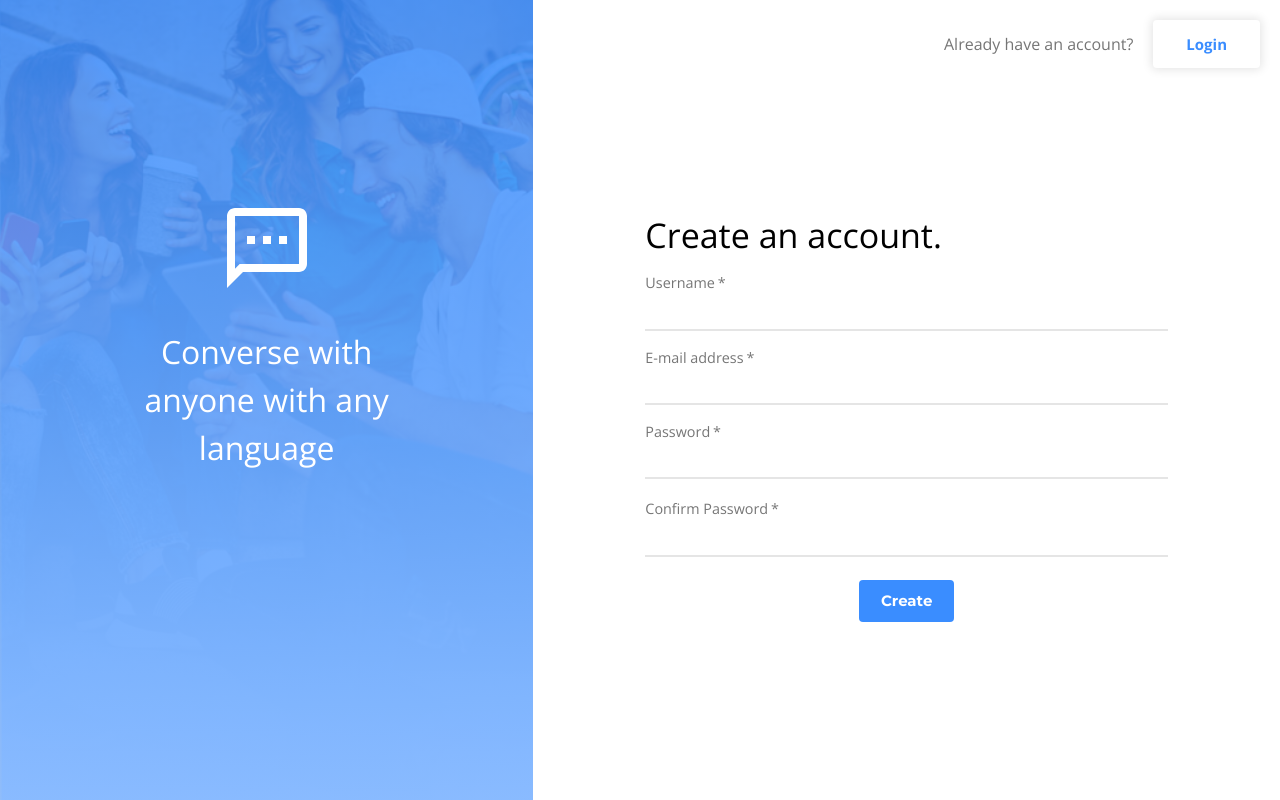
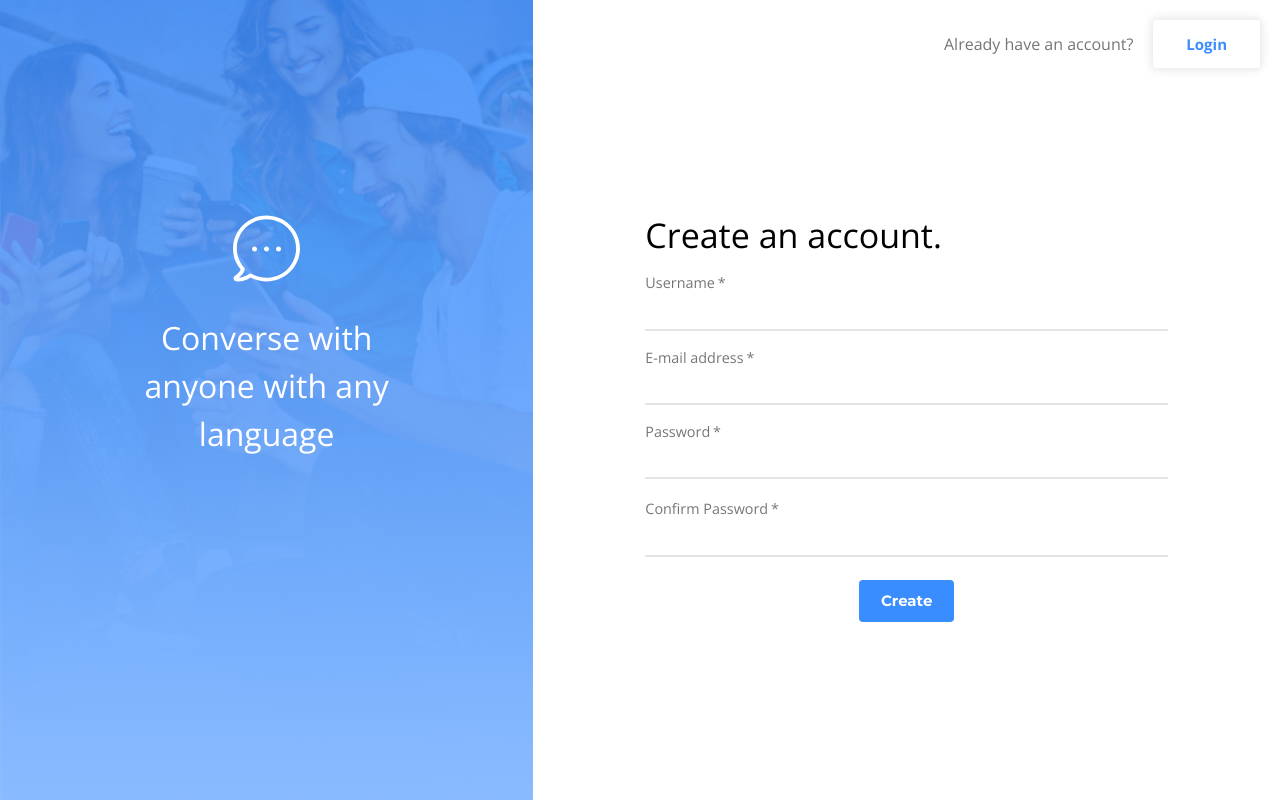
Before and after one commit to scottgit/messenger-2059, a React (Create React App) app in the folder client/: page / in a window 1280 px wide. Built offline with nearby package versions, Linux system fonts and the light colour scheme; no server answers.

Commit message:
Changed Chat Bubble image

```diff
--- a/client/src/components/UserAccessForm/UserAccessForm.js
+++ b/client/src/components/UserAccessForm/UserAccessForm.js
@@ -1,14 +1,13 @@
 import React from "react";
 import { Redirect } from "react-router-dom";
 import { connect } from "react-redux";
-import SmsOutlinedIcon from "@material-ui/icons/SmsOutlined";
 import {
   Grid,
   Box,
   Typography,
   makeStyles,
 } from "@material-ui/core";
-import { BackgroundImg, SwitchFormControl } from "./index";
+import { BackgroundImg, SwitchFormControl, ChatBubble } from "./index";
 
 const useStyles = makeStyles((theme) => ({
   root: {
@@ -124,7 +123,7 @@ export const UserAccessForm = (props) => {
         xs={12} sm={5}
         className={classes.introGraphic}
       >
-        <SmsOutlinedIcon className={classes.chatIcon} />
+          <img src={`${ChatBubble}`} alt="Chat Bubble" className={classes.chatIcon} />
         <Typography className={classes.introText}>Converse with anyone with any language</Typography>
       </Grid>
       {/*
--- a/client/src/components/UserAccessForm/index.js
+++ b/client/src/components/UserAccessForm/index.js
@@ -1,7 +1,10 @@
 export { default as UserAccessForm } from "./UserAccessForm";
 export { default as Login } from "./Login";
 export { default as Signup } from "./Signup";
-export { default as BackgroundImg } from "./bg-img.png";
 export { default as SwitchFormControl } from "./SwitchFormControl";
 export { default as StableLabelTextField } from "./StableLabelTextField";
 export { default as SubmitButton } from "./SubmitButton";
+
+// Images
+export { default as BackgroundImg } from "./bg-img.png";
+export { default as ChatBubble } from "./bubble.svg";
```
Also changed, not shown: client/src/components/UserAccessForm/bubble.svg (added).
